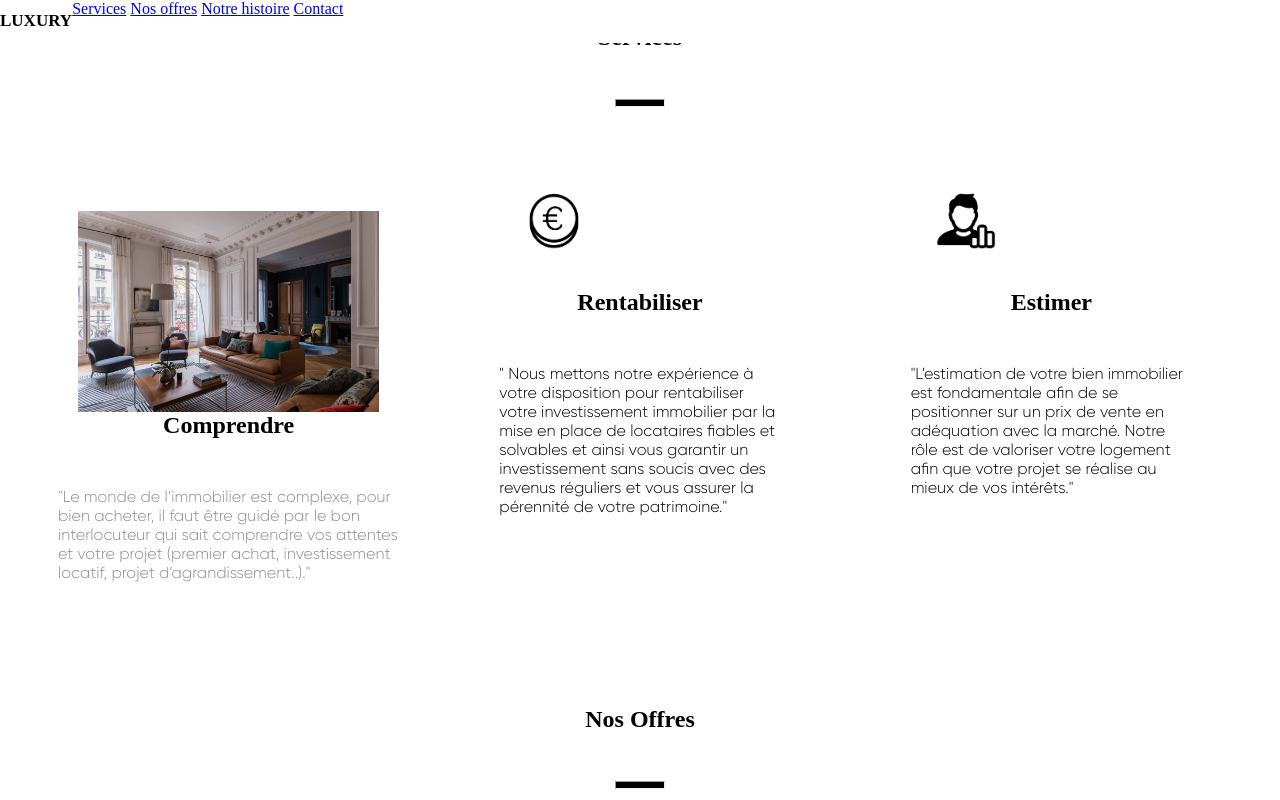
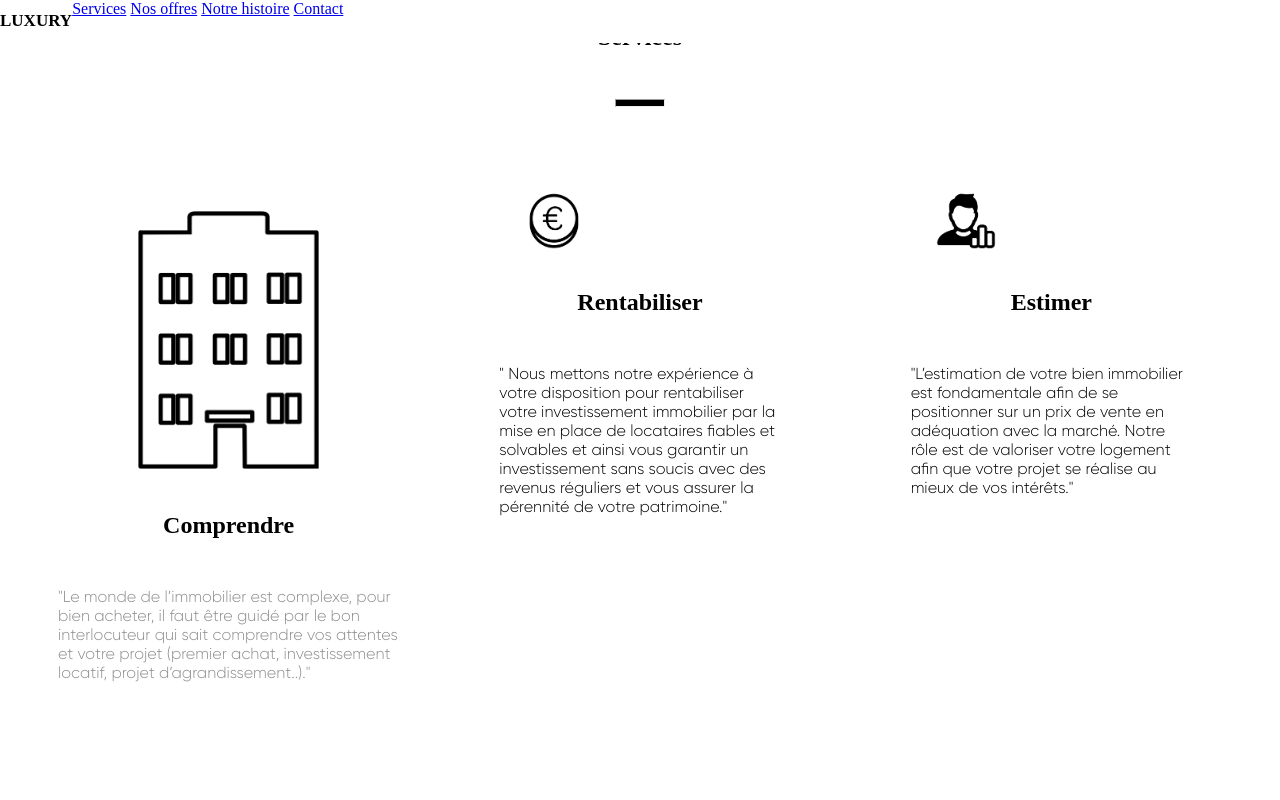
Before and after one commit to BillYede/LUXURY, a website built with Parcel: page src/index.html in a window 1280 px wide. Shown: the top 800 px of the page. Built offline with nearby package versions, Linux system fonts and the light colour scheme.

Commit message:
pictures

```diff
--- a/src/index.html
+++ b/src/index.html
@@ -32,7 +32,7 @@
       <section class="services">
         <div class="building">
           <figure>
-            <img src="media/décoration-appartement-parisien.jpg" class="building__images"  alt="immeuble" />
+            <img src="media/immeuble.png" class="building__images"  alt="immeuble" />
           </figure>
             <h1 class="building__title">Comprendre</h1>
             <p class="building__description">
```
